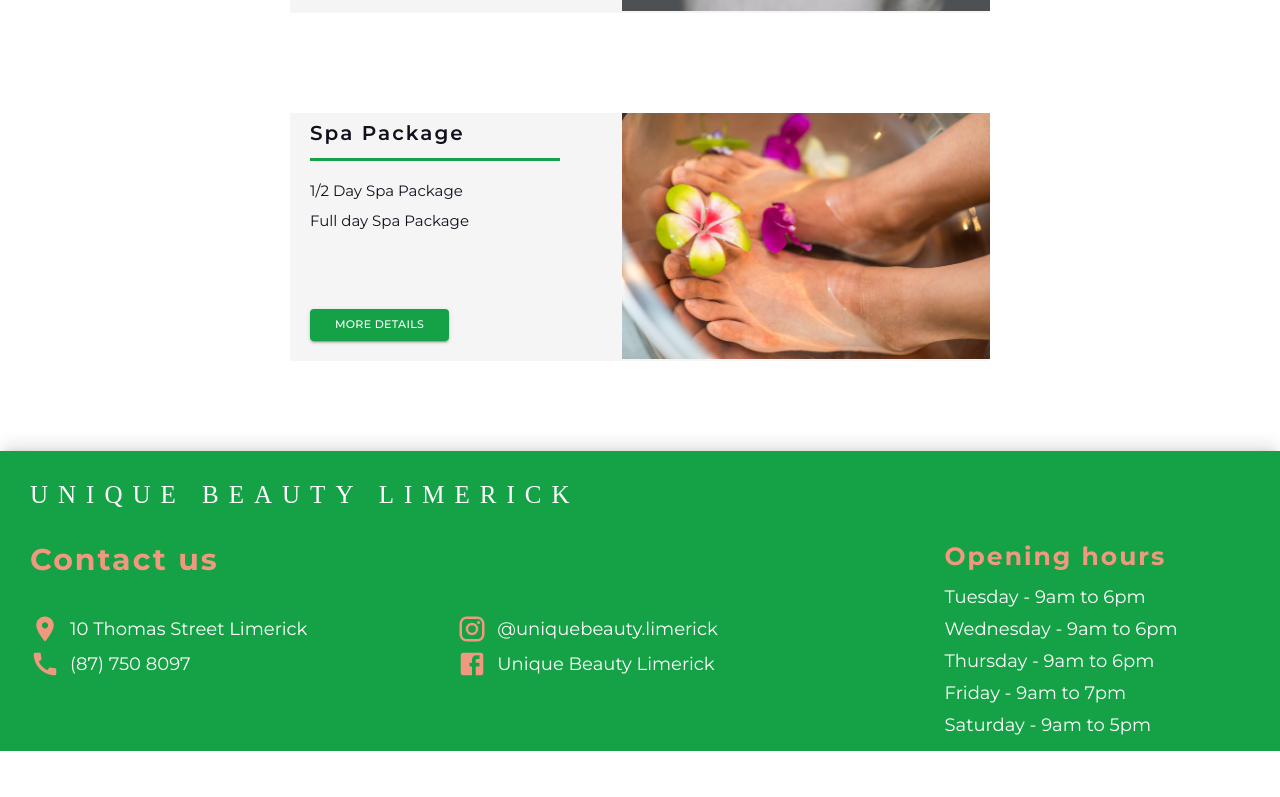
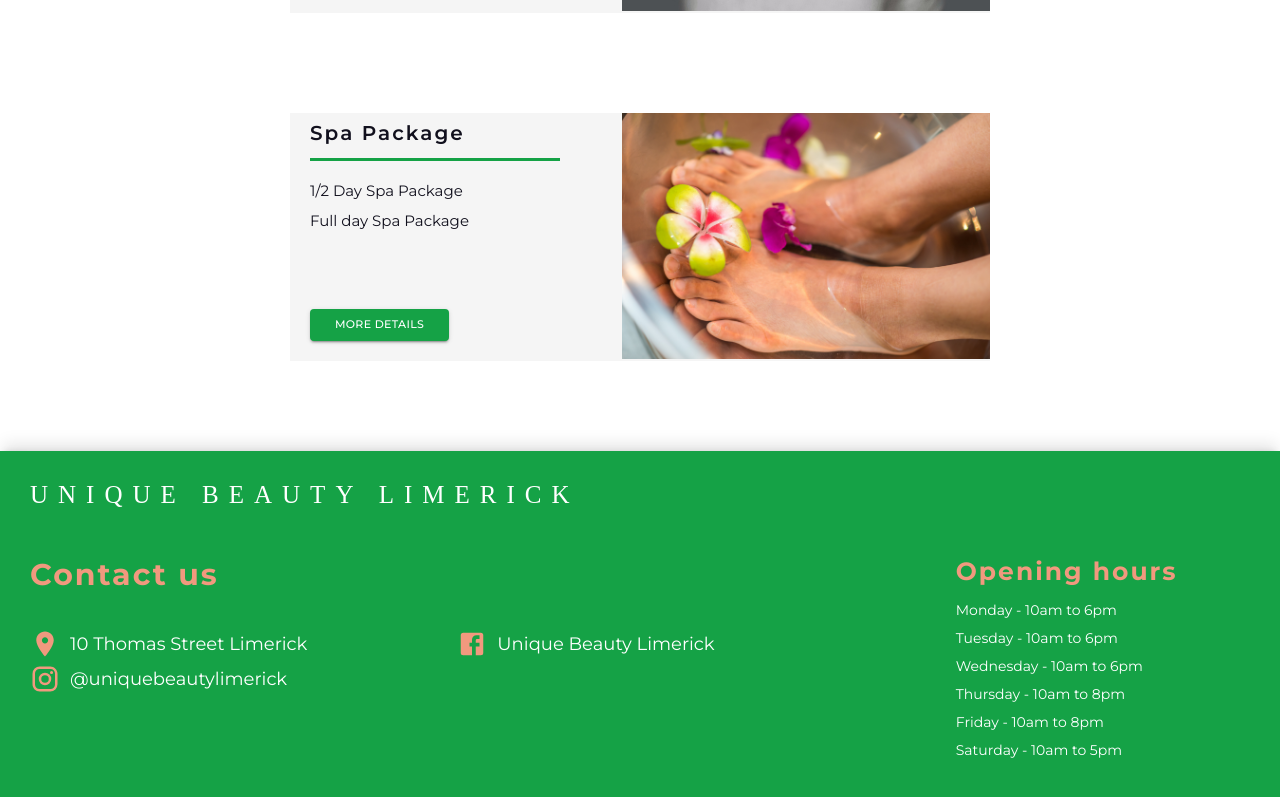
Before and after one commit to BrenoFischer/vip-beauty-rooms, a React (Create React App) app: page / in a window 1280 px wide. Shown: the part 2050-2847 px from the top of the page. Before the commit the page ends 2801 px from the top, so only its background shows below. Built offline with nearby package versions, Linux system fonts and the light colour scheme; a web font is replaced by a local one.

Commit message:
change footer info + style

```diff
--- a/src/components/footer/footer.component.js
+++ b/src/components/footer/footer.component.js
@@ -1,7 +1,6 @@
 import './footer.styles.scss';
 
 import InstagramIcon from '@mui/icons-material/Instagram';
-import CallIcon from '@mui/icons-material/Call';
 import FacebookIcon from '@mui/icons-material/Facebook';
 import PlaceIcon from '@mui/icons-material/Place';
 
@@ -33,6 +32,7 @@ const Footer = () => {
             <div className='footer__logo-container'>
                 <h3 className='footer__logo'>Unique Beauty Limerick</h3>
             </div>
+            <div className='footer__wrapper'>
                 <div className='footer__section-container'>
                     <h3 className='footer__section-title'>Contact us</h3>
                     <div className='footer__section-links'>
@@ -40,22 +40,19 @@ const Footer = () => {
                             <FooterItem
                                 title="10 Thomas Street Limerick"
                                 icon={<PlaceIcon sx={iconStyle}/>}
+                                anchor='https://goo.gl/maps/tfn96PjYuBUuJuUk7'
                             />
                             <FooterItem
-                            title="(87) 750 8097"
-                            icon={<CallIcon sx={iconStyle}/>}
+                                title="@uniquebeautylimerick"
+                                icon={<InstagramIcon sx={iconStyle}/>}
+                                anchor='https://www.instagram.com/uniquebeautylimerick/'
                             />
                         </div>
                         <div className='footer__section-double'>
                             <FooterItem
-                            title="@uniquebeauty.limerick"
-                            icon={<InstagramIcon sx={iconStyle}/>}
-                            anchor='https://www.instagram.com/vipbeautyrooms.limerick/'
-                        />
-                        <FooterItem
                                 title="Unique Beauty Limerick"
                                 icon={<FacebookIcon sx={iconStyle}/>}
-                            anchor='https://www.facebook.com/profile.php?id=100085425011126'
+                                anchor='https://www.facebook.com/profile.php?id=100089288214240'
                             />
                         </div>
                     </div>
@@ -63,12 +60,14 @@ const Footer = () => {
                 <div className='footer__schedule-container'>
                     <h3 className='footer__schedule-title'>Opening hours</h3>
                     <ul className='footer__schedule-list'>
-                    <li className='footer__schedule-item'>Tuesday - 9am to 6pm</li>
-                    <li className='footer__schedule-item'>Wednesday - 9am to 6pm</li>
-                    <li className='footer__schedule-item'>Thursday - 9am to 6pm</li>
-                    <li className='footer__schedule-item'>Friday - 9am to 7pm</li>
-                    <li className='footer__schedule-item'>Saturday - 9am to 5pm</li>
+                        <li className='footer__schedule-item'>Monday - 10am to 6pm</li>
+                        <li className='footer__schedule-item'>Tuesday - 10am to 6pm</li>
+                        <li className='footer__schedule-item'>Wednesday - 10am to 6pm</li>
+                        <li className='footer__schedule-item'>Thursday - 10am to 8pm</li>
+                        <li className='footer__schedule-item'>Friday - 10am to 8pm</li>
+                        <li className='footer__schedule-item'>Saturday - 10am to 5pm</li>
                     </ul>
+                </div>
             </div>
         </footer>
     );
--- a/src/components/footer/footer.styles.scss
+++ b/src/components/footer/footer.styles.scss
@@ -7,6 +7,16 @@
     background-color: $primary-color;
     position: relative;
     box-shadow: 0 -10px 15px -3px rgb(0 0 0 / 0.1), 0 -4px 6px -4px rgb(0 0 0 / 0.1);
+
+    &__wrapper {
+        display: flex;
+        justify-content: space-around;
+        flex-direction: row;
+
+        @include respond(small-phone) {
+            // flex-direction: row;
+        }
+    }
 
     &__logo-container {
         margin-bottom: 4rem;
@@ -93,11 +103,11 @@
         color: #fff;
         font-family: "Montserrat", "sans-serid";
         font-weight: 400;
-        font-size: 1.8rem;
+        font-size: 1.4rem;
         margin-top: 1rem;
 
         @include respond(phone) {
-            font-size: 1.4rem;
+            font-size: 1.2rem;
         }
     }
 }
--- a/src/index.scss
+++ b/src/index.scss
@@ -34,6 +34,10 @@ html {
     font-size: 40%;
   }
 
+  @include respond(small-phone) {
+    font-size: 33%;
+  }
+
   @include respond(big-desk) {
     font-size: 75%;
   }
--- a/src/sassStyles/_mixins.scss
+++ b/src/sassStyles/_mixins.scss
@@ -1,7 +1,8 @@
 //Media query manager
 /*
 Ranges:
-    0 - 600px: Phone
+    0 - 300px: small phone
+    300 - 600px: Phone
     600 - 900px: Tablet portrait
     900 - 1200px: tablet landscape
     1200 - 1800px: normal styles
@@ -10,12 +11,17 @@ Ranges:
 
 /*
 $breakpoint args:
+    - small-phone
     - phone
     - tab-port
     - tab-land
     - big-desk
 */
 @mixin respond($breakpoint) {
+    @if $breakpoint == small-phone {
+        @media (max-width: 18.75em) { @content }; //300px
+    }
+
     @if $breakpoint == phone {
         @media (max-width: 37.5em) { @content }; //600px
     }
--- a/src/sassStyles/_variables.scss
+++ b/src/sassStyles/_variables.scss
@@ -25,4 +25,4 @@ $details-item-width: 40rem;
 $details-item-height: 40rem;
 
 //Footer
-$footer-height: 30rem;
+$footer-height: 35rem;
```
Lines whose indentation alone changed are shown as unchanged.
